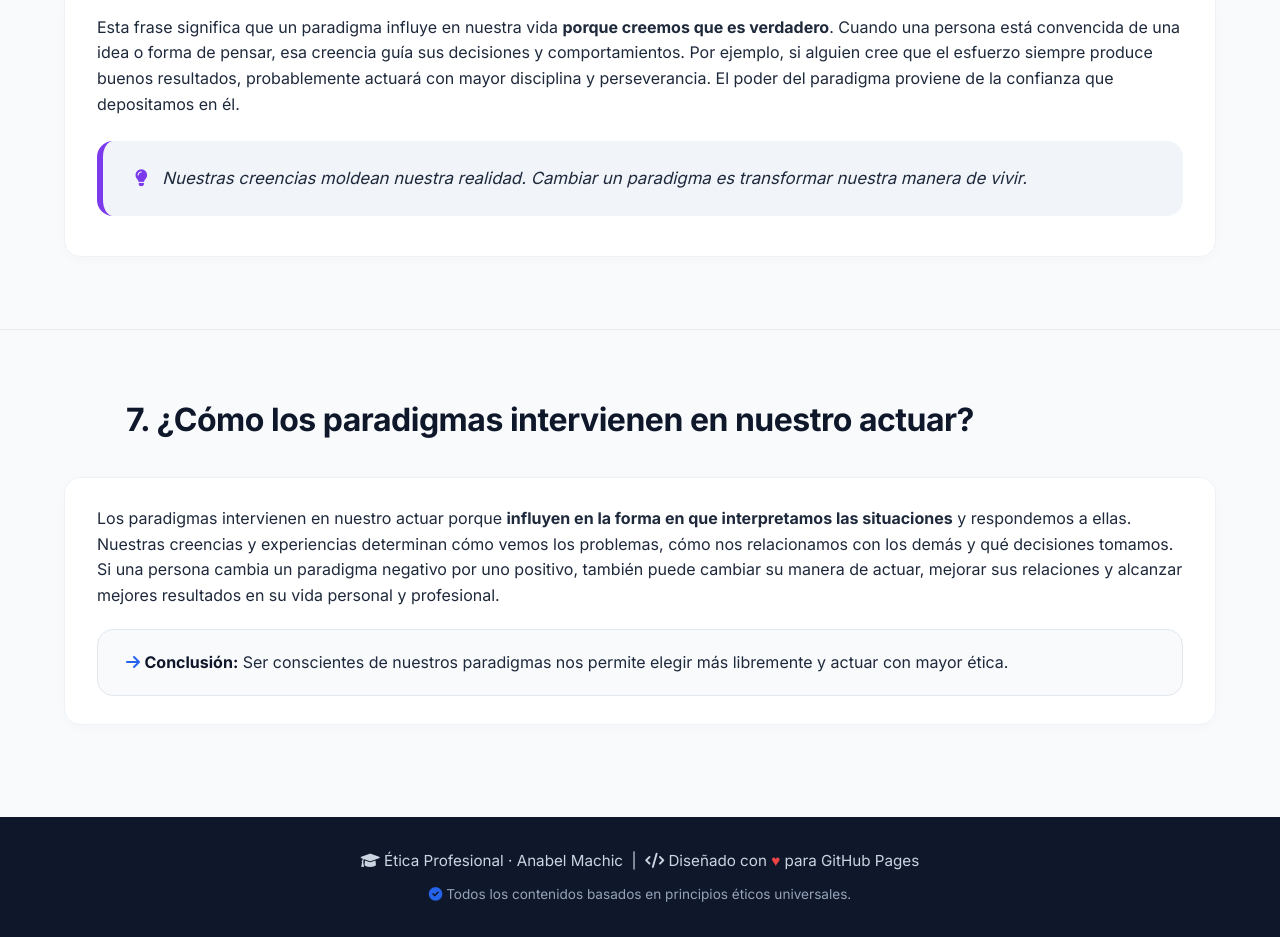
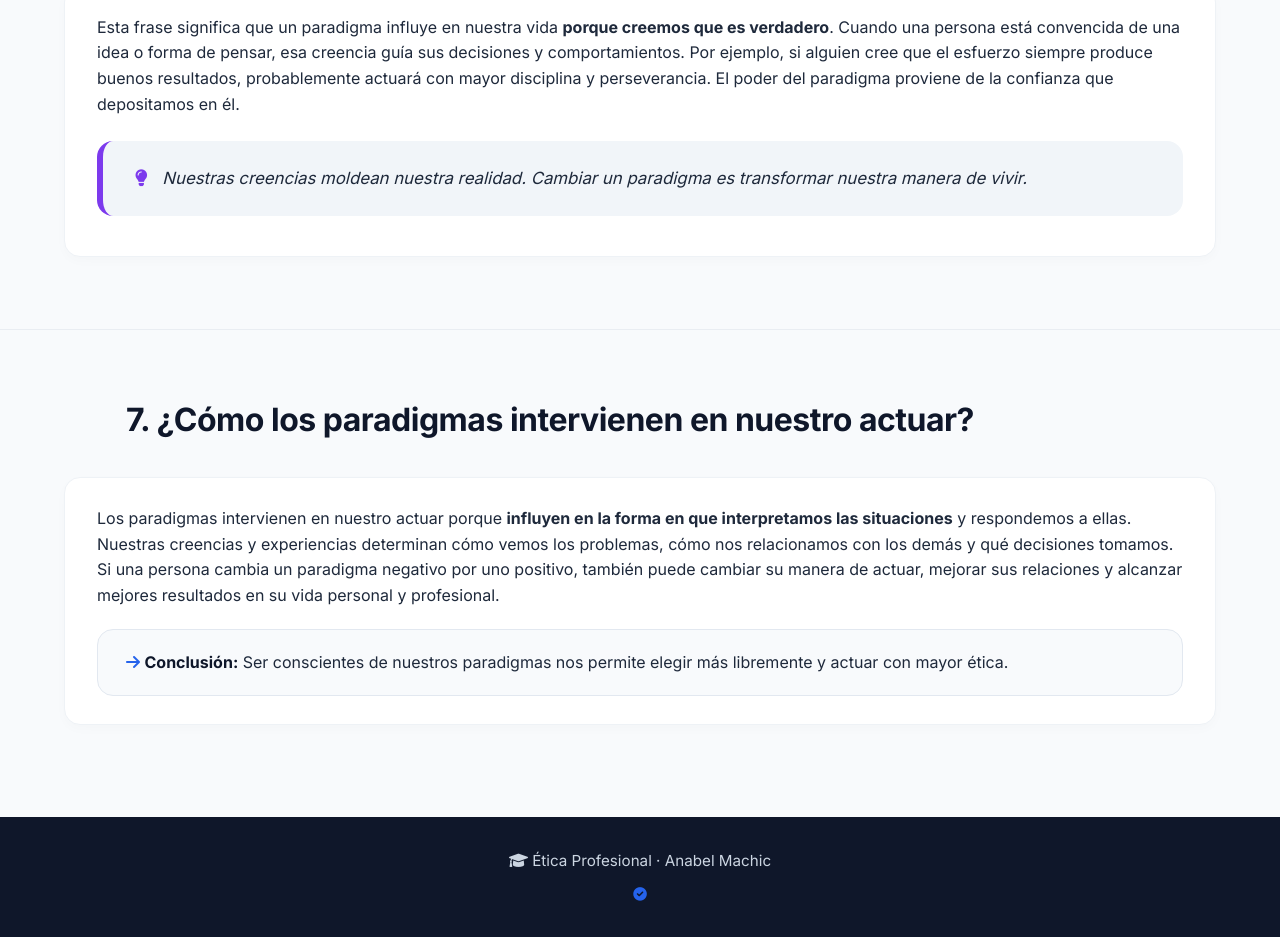
Before and after one commit to Lail-web/etica, a plain HTML site: page index.html in a window 1280 px wide. Shown: the part 3141-4078 px from the top of the page. Drawn offline with Linux system fonts and the light colour scheme; some icons are missing.

Commit message:
cambios en el footer

```diff
--- a/index.html
+++ b/index.html
@@ -617,11 +617,10 @@
     <footer class="footer">
         <div class="container">
             <p>
-                <i class="fas fa-graduation-cap"></i> Ética Profesional · Anabel Machic &nbsp;|&nbsp;
-                <i class="fas fa-code"></i> Diseñado con <span class="heart">♥</span> para GitHub Pages
+                <i class="fas fa-graduation-cap"></i> Ética Profesional · Anabel Machic
             </p>
             <p style="margin-top: 10px; font-size: 0.85rem; color: #94a3b8;">
-                <i class="fas fa-check-circle" style="color: #2563eb;"></i> Todos los contenidos basados en principios éticos universales.
+                <i class="fas fa-check-circle" style="color: #2563eb;"></i>
             </p>
         </div>
     </footer>
```
